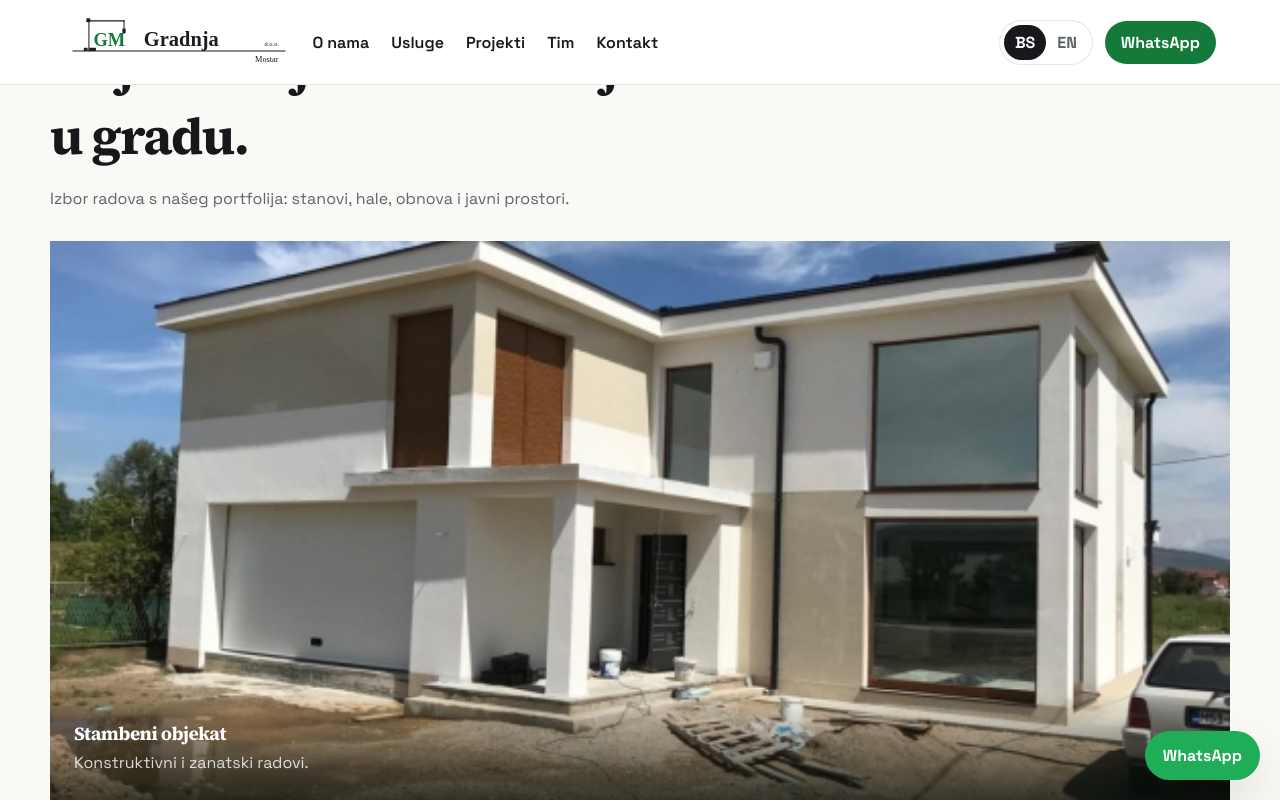
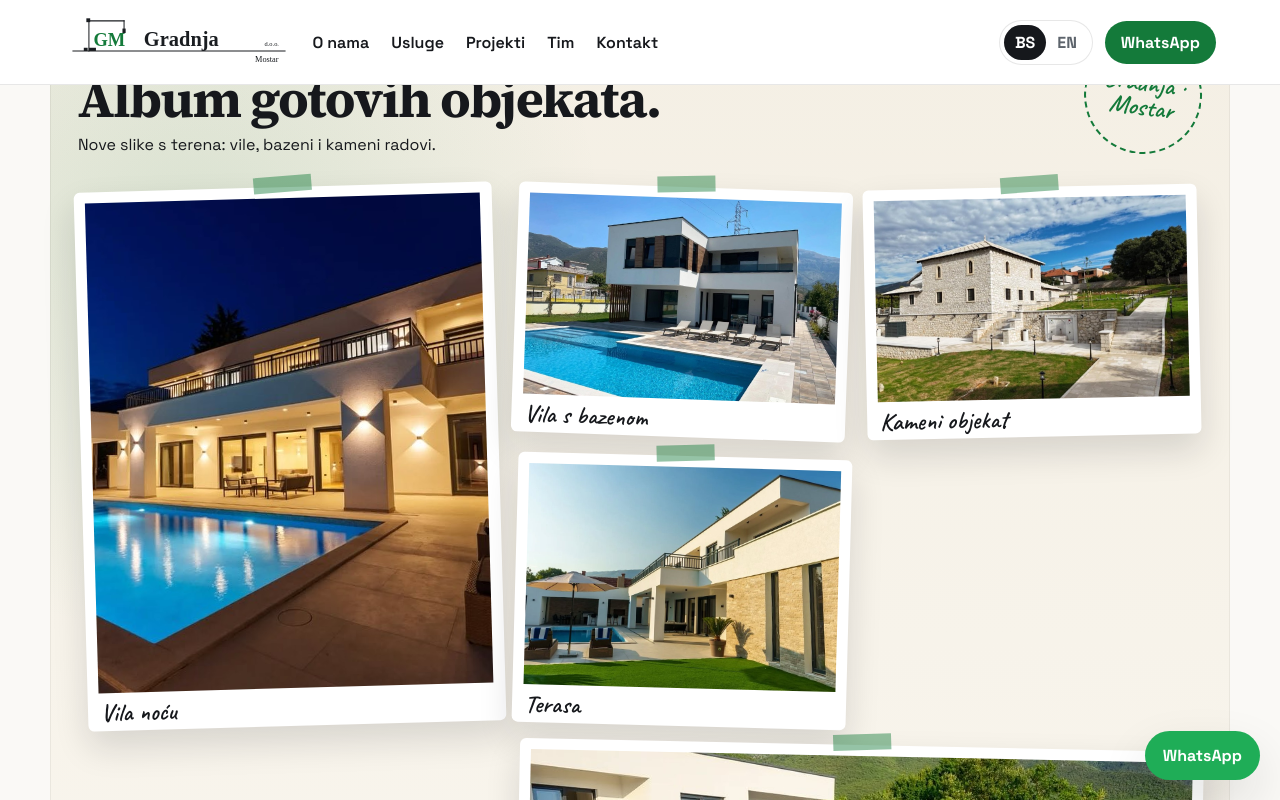
Before and after one commit to axiomizetc-stack/gradnja-mostar, a plain HTML site: page index.html in a window 1280 px wide. Both pictures are taken after a click on the link "Projekti". Shown: the part 2133-2933 px from the top of the page. Drawn offline with Linux system fonts and the light colour scheme.

Commit message:
Show Gradnja projects as an album of the new villa photos.

```diff
--- a/css/styles.css
+++ b/css/styles.css
@@ -316,39 +316,97 @@ h2 { font-size: clamp(2rem, 4vw, 3.5rem); }
   font-weight: 700;
 }
 
-.project-grid {
-  display: grid;
-  grid-template-columns: repeat(2, 1fr);
-  gap: 18px;
+.album {
+  width: min(1180px, calc(100% - 32px));
+  margin-top: 88px;
+  padding: 36px 28px 42px;
+  border-radius: 36px;
+  background:
+    radial-gradient(circle at 12% 18%, rgba(20, 122, 58, 0.12), transparent 28%),
+    linear-gradient(180deg, #f4efe4 0%, #faf7f0 100%);
+  box-shadow: inset 0 0 0 1px rgba(22, 24, 28, 0.06);
 }
 
-.project-grid article {
-  position: relative;
-  overflow: hidden;
-  min-height: 420px;
-  background: #111;
+.album-head {
+  display: flex;
+  justify-content: space-between;
+  align-items: flex-end;
+  gap: 1.5rem;
+  margin-bottom: 1.6rem;
 }
 
-.project-grid .wide { grid-column: 1 / -1; min-height: 560px; }
-.project-grid img {
+.album-stamp {
+  margin: 0;
+  width: 7.4rem;
+  height: 7.4rem;
+  border: 2px dashed var(--green);
+  color: var(--green);
+  border-radius: 50%;
+  display: grid;
+  place-items: center;
+  text-align: center;
+  font-family: Caveat, cursive;
+  font-size: 1.6rem;
+  line-height: 0.95;
+  transform: rotate(8deg);
+  flex: none;
+}
+
+.collage {
+  display: grid;
+  grid-template-columns: 1.25fr 1fr 1fr;
+  grid-template-rows: 250px 270px;
+  gap: 1.2rem 1rem;
+  padding: 0.4rem 0.2rem 0;
+}
+
+.shot {
+  position: relative;
+  margin: 0;
+  height: 100%;
+  background: #fff;
+  padding: 0.7rem 0.7rem 2.4rem;
+  border-radius: 6px;
+  box-shadow: 0 16px 34px rgba(22, 24, 28, 0.14);
+  display: flex;
+  flex-direction: column;
+}
+
+.shot::before {
+  content: "";
   position: absolute;
-  inset: 0;
+  top: -11px;
+  left: 50%;
+  width: 58px;
+  height: 16px;
+  transform: translateX(-50%) rotate(-3deg);
+  background: rgba(20, 122, 58, 0.45);
+}
+
+.shot img {
   width: 100%;
   height: 100%;
+  min-height: 0;
+  flex: 1;
   object-fit: cover;
-  transition: transform 0.6s ease;
 }
-.project-grid article:hover img { transform: scale(1.04); }
-.project-grid div {
+
+.shot figcaption {
   position: absolute;
-  left: 0;
-  right: 0;
-  bottom: 0;
-  padding: 28px 24px;
-  color: #fff;
-  background: linear-gradient(transparent, rgba(10, 16, 12, 0.78));
+  left: 0.8rem;
+  right: 0.8rem;
+  bottom: 0.35rem;
+  font-family: Caveat, cursive;
+  font-size: 1.55rem;
+  line-height: 1;
 }
-.project-grid p { color: rgba(255, 255, 255, 0.82); margin-top: 6px; }
+
+.shot-tall { grid-row: 1 / span 2; transform: rotate(-1.6deg); }
+.shot-wide { grid-column: 2 / span 2; transform: rotate(1.2deg); }
+.shot:nth-child(2) { transform: rotate(2deg); }
+.shot:nth-child(3) { transform: rotate(-1.2deg); }
+.shot:nth-child(4) { transform: rotate(1.5deg); }
+.shot:hover { transform: rotate(0deg) translateY(-6px); z-index: 2; }
 
 .ig-strip { display: grid; gap: 12px; }
 .ig-strip img { width: 100%; height: 150px; object-fit: cover; border-radius: 18px; }
@@ -427,10 +485,14 @@ footer p { margin-top: 6px; color: rgba(255, 255, 255, 0.62); }
 }
 
 @media (max-width: 980px) {
-  .stats, .about, .instagram, .contact, .service-grid, .team-grid, .project-grid, .order-form {
+  .stats, .about, .instagram, .contact, .service-grid, .team-grid, .order-form, .collage {
     grid-template-columns: 1fr;
   }
-  .project-grid .wide { grid-column: auto; min-height: 360px; }
+  .collage { grid-template-rows: none; }
+  .shot, .shot-tall, .shot-wide { transform: none; margin: 0; height: auto; grid-row: auto; grid-column: auto; }
+  .shot img { height: 260px; flex: none; }
+  .album-head { flex-direction: column; align-items: flex-start; }
+  .album-stamp { display: none; }
   .hero-nav { display: none; }
   .about img { height: 280px; }
   h1 { font-size: 2.6rem; }
@@ -453,3 +515,7 @@ footer p { margin-top: 6px; color: rgba(255, 255, 255, 0.62); }
   .site-header.is-open #nav { display: flex; }
   .header-cta { display: none; }
 }
+
+@media (prefers-reduced-motion: reduce) {
+  .shot, .shot:hover { transform: none; }
+}
--- a/index.html
+++ b/index.html
@@ -13,7 +13,7 @@
     <link rel="preconnect" href="https://fonts.googleapis.com" />
     <link rel="preconnect" href="https://fonts.gstatic.com" crossorigin />
     <link
-      href="https://fonts.googleapis.com/css2?family=Source+Serif+4:ital,opsz,wght@0,8..60,560;0,8..60,700;1,8..60,560&family=Space+Grotesk:wght@400;500;600;700&display=swap"
+      href="https://fonts.googleapis.com/css2?family=Caveat:wght@600;700&family=Source+Serif+4:ital,opsz,wght@0,8..60,560;0,8..60,700;1,8..60,560&family=Space+Grotesk:wght@400;500;600;700&display=swap"
       rel="stylesheet"
     />
     <link rel="stylesheet" href="css/styles.css" />
@@ -68,20 +68,20 @@
       <section class="hero" id="vrh">
         <div class="hero-slides">
           <figure class="is-active">
-            <img src="images/site.jpg" alt="Stambeni objekat, Gradnja Mostar" />
-            <figcaption data-i18n="p.house">Stambeni objekat</figcaption>
+            <img src="images/villa-night.jpg" alt="Vila s bazenom noću, Gradnja Mostar" />
+            <figcaption data-i18n="p.villaNight">Vila noću</figcaption>
           </figure>
           <figure>
-            <img src="images/kapetanovina.jpg" alt="Stambeno-poslovni kompleks Kapetanovina" />
-            <figcaption>Kapetanovina</figcaption>
+            <img src="images/villa-day.jpg" alt="Bijela vila s bazenom, Gradnja Mostar" />
+            <figcaption data-i18n="p.villaDay">Vila s bazenom</figcaption>
           </figure>
           <figure>
-            <img src="images/opine.jpg" alt="Džamija u Opinama" />
-            <figcaption data-i18n="p.opine">Džamija u Opinama</figcaption>
+            <img src="images/villa-pool.jpg" alt="Terasa i bazen vile, Gradnja Mostar" />
+            <figcaption data-i18n="p.villaPool">Terasa i bazen</figcaption>
           </figure>
           <figure>
-            <img src="images/pocitelj.jpg" alt="Obnova kamene kuće u Počitelju" />
-            <figcaption data-i18n="p.pocitelj">Obnova Počitelja</figcaption>
+            <img src="images/stone.jpg" alt="Kameni objekat, Gradnja Mostar" />
+            <figcaption data-i18n="p.stone">Kameni objekat</figcaption>
           </figure>
         </div>
         <div class="hero-shade"></div>
@@ -132,7 +132,7 @@
           </p>
         </div>
         <figure>
-          <img src="images/site.jpg" alt="Stambeni objekat u izgradnji, Gradnja Mostar" />
+          <img src="images/villa-lawn.jpg" alt="Vila s terasom i bazenom, Gradnja Mostar" />
         </figure>
       </section>
 
@@ -175,55 +175,36 @@
         </div>
       </section>
 
-      <section class="projects" id="projekti">
-        <div class="section-head">
-          <p class="eyebrow" data-i18n="projects.kicker">Projekti</p>
-          <h2 data-i18n="projects.title">Objekti koje možete vidjeti u gradu.</h2>
-          <p data-i18n="projects.text">Izbor radova s našeg portfolija: stanovi, hale, obnova i javni prostori.</p>
+      <section class="projects album" id="projekti">
+        <div class="album-head">
+          <div>
+            <p class="eyebrow" data-i18n="projects.kicker">Projekti</p>
+            <h2 data-i18n="projects.title">Album gotovih objekata.</h2>
+            <p data-i18n="projects.text">Nove slike s terena: vile, bazeni i kameni radovi.</p>
+          </div>
+          <p class="album-stamp" data-i18n="projects.stamp">Gradnja · Mostar</p>
         </div>
-        <div class="project-grid">
-          <article class="wide">
-            <img src="images/site.jpg" alt="Stambeni objekat Gradnja Mostar" />
-            <div>
-              <h3 data-i18n="p.house">Stambeni objekat</h3>
-              <p data-i18n="p.houseText">Konstruktivni i zanatski radovi.</p>
-            </div>
-          </article>
-          <article>
-            <img src="images/kapetanovina.jpg" alt="Stambeno-poslovni kompleks Kapetanovina" />
-            <div>
-              <h3>Kapetanovina</h3>
-              <p data-i18n="p.kap">Stambeno-poslovni kompleks u Starom gradu.</p>
-            </div>
-          </article>
-          <article>
-            <img src="images/opine.jpg" alt="Džamija u Opinama" />
-            <div>
-              <h3 data-i18n="p.opine">Džamija u Opinama</h3>
-              <p data-i18n="p.opineText">Gradnja u mostarskom naselju Opine.</p>
-            </div>
-          </article>
-          <article>
-            <img src="images/pocitelj.jpg" alt="Obnova kamene kuće u Počitelju" />
-            <div>
-              <h3 data-i18n="p.pocitelj">Obnova Počitelja</h3>
-              <p data-i18n="p.pociteljText">Sanacija kamenih objekata uz Neretvu.</p>
-            </div>
-          </article>
-          <article>
-            <img src="images/tepa.jpg" alt="Rekonstrukcija tržnice Tepa u Mostaru" />
-            <div>
-              <h3>Tepa Mostar</h3>
-              <p data-i18n="p.tepa">Rekonstrukcija mostarske tržnice.</p>
-            </div>
-          </article>
-          <article>
-            <img src="images/river.jpg" alt="Stambeno-poslovni objekat SPO River" />
-            <div>
-              <h3>SPO River</h3>
-              <p data-i18n="p.river">Stambeno-poslovni objekat u Mostaru.</p>
-            </div>
-          </article>
+        <div class="collage">
+          <figure class="shot shot-tall">
+            <img src="images/villa-night.jpg" alt="Vila s bazenom noću" />
+            <figcaption data-i18n="p.villaNight">Vila noću</figcaption>
+          </figure>
+          <figure class="shot">
+            <img src="images/villa-day.jpg" alt="Bijela vila s bazenom" />
+            <figcaption data-i18n="p.villaDay">Vila s bazenom</figcaption>
+          </figure>
+          <figure class="shot">
+            <img src="images/stone.jpg" alt="Kameni objekat" />
+            <figcaption data-i18n="p.stone">Kameni objekat</figcaption>
+          </figure>
+          <figure class="shot">
+            <img src="images/villa-lawn.jpg" alt="Vila s terasom" />
+            <figcaption data-i18n="p.villaLawn">Terasa</figcaption>
+          </figure>
+          <figure class="shot shot-wide">
+            <img src="images/villa-pool.jpg" alt="Bazen i terasa vile" />
+            <figcaption data-i18n="p.villaPool">Bazen</figcaption>
+          </figure>
         </div>
       </section>
 
@@ -235,9 +216,9 @@
           <a class="btn btn-green" href="https://www.instagram.com/gradnja_mostar/" target="_blank" rel="noopener noreferrer">@gradnja_mostar</a>
         </div>
         <div class="ig-strip">
-          <img src="images/kamion.jpg" alt="Dizalica i kamion firme Gradnja Mostar" />
-          <img src="images/buna.jpg" alt="Stambeni objekat na Buni" />
-          <img src="images/fakultet.jpg" alt="Radovi na Mašinskom fakultetu Mostar" />
+          <img src="images/villa-day.jpg" alt="Vila s bazenom, Gradnja Mostar" />
+          <img src="images/villa-pool.jpg" alt="Bazen vile, Gradnja Mostar" />
+          <img src="images/stone.jpg" alt="Kameni objekat, Gradnja Mostar" />
         </div>
       </section>
 
--- a/js/main.js
+++ b/js/main.js
@@ -37,8 +37,14 @@ const translations = {
     "s.6.title": "Mehanizacija",
     "s.6.text": "Vlastiti vozni park i dizalice za prijevoz i montažu na terenu.",
     "projects.kicker": "Projekti",
-    "projects.title": "Objekti koje možete vidjeti u gradu.",
-    "projects.text": "Izbor radova s našeg portfolija: stanovi, hale, obnova i javni prostori.",
+    "projects.title": "Album gotovih objekata.",
+    "projects.text": "Nove slike s terena: vile, bazeni i kameni radovi.",
+    "projects.stamp": "Gradnja · Mostar",
+    "p.villaNight": "Vila noću",
+    "p.villaDay": "Vila s bazenom",
+    "p.villaPool": "Terasa i bazen",
+    "p.villaLawn": "Terasa",
+    "p.stone": "Kameni objekat",
     "p.zink": "Upravna zgrada i proizvodna hala.",
     "p.house": "Stambeni objekat",
     "p.houseText": "Konstruktivni i zanatski radovi.",
@@ -114,8 +120,14 @@ const translations = {
     "s.6.title": "Machinery",
     "s.6.text": "Our own fleet and cranes for transport and assembly on site.",
     "projects.kicker": "Projects",
-    "projects.title": "Buildings you can see in the city.",
-    "projects.text": "A selection from our portfolio: homes, halls, restoration and public space.",
+    "projects.title": "An album of finished buildings.",
+    "projects.text": "New photos from the sites: villas, pools and stone work.",
+    "projects.stamp": "Gradnja · Mostar",
+    "p.villaNight": "Villa at night",
+    "p.villaDay": "Villa with a pool",
+    "p.villaPool": "Terrace and pool",
+    "p.villaLawn": "Terrace",
+    "p.stone": "Stone building",
     "p.zink": "Office building and production hall.",
     "p.house": "Residential building",
     "p.houseText": "Structural and finishing work.",
```
Also changed, not shown: images/stone.jpg (added), images/villa-day.jpg (added), images/villa-lawn.jpg (added), images/villa-night.jpg (added), images/villa-pool.jpg (added).
